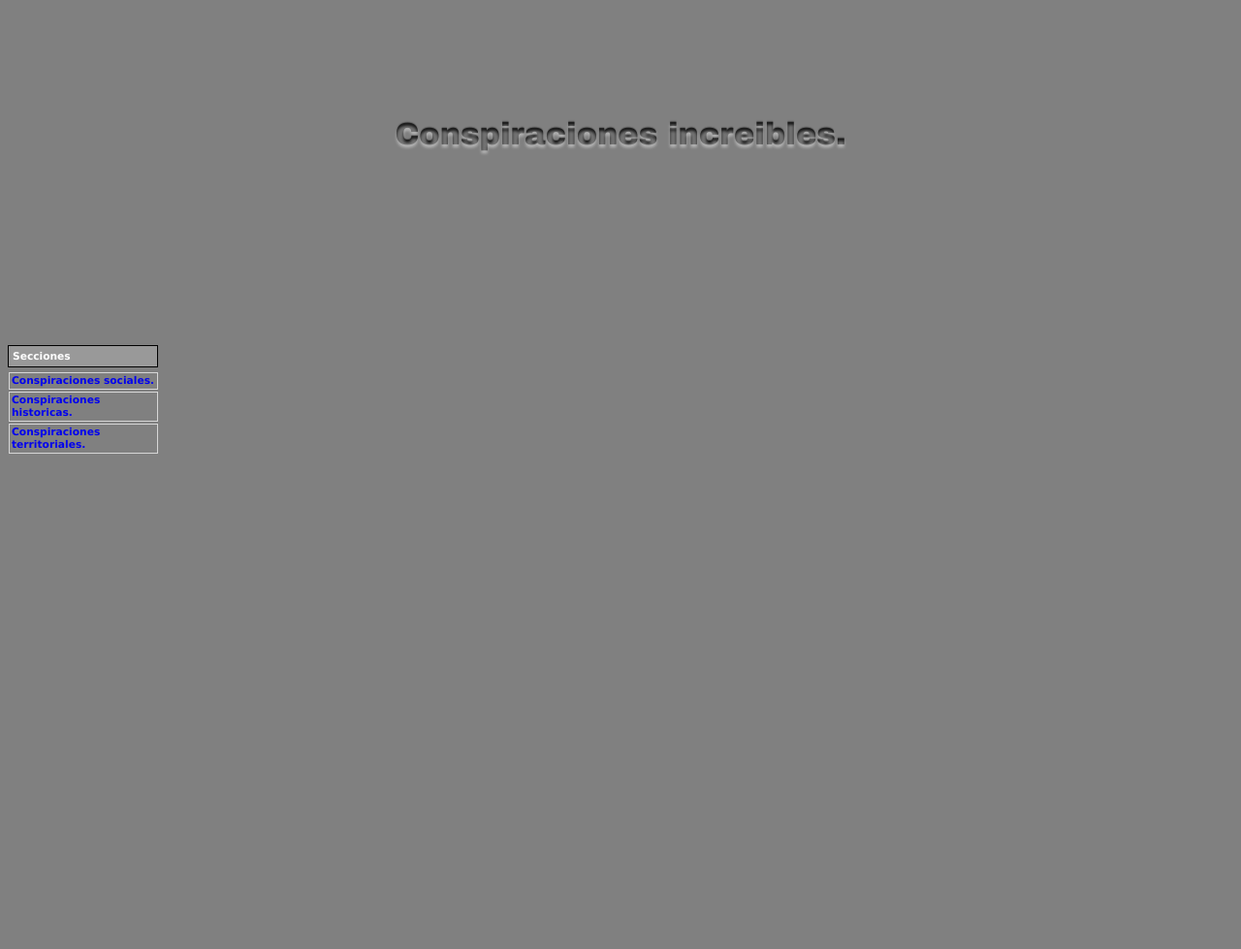
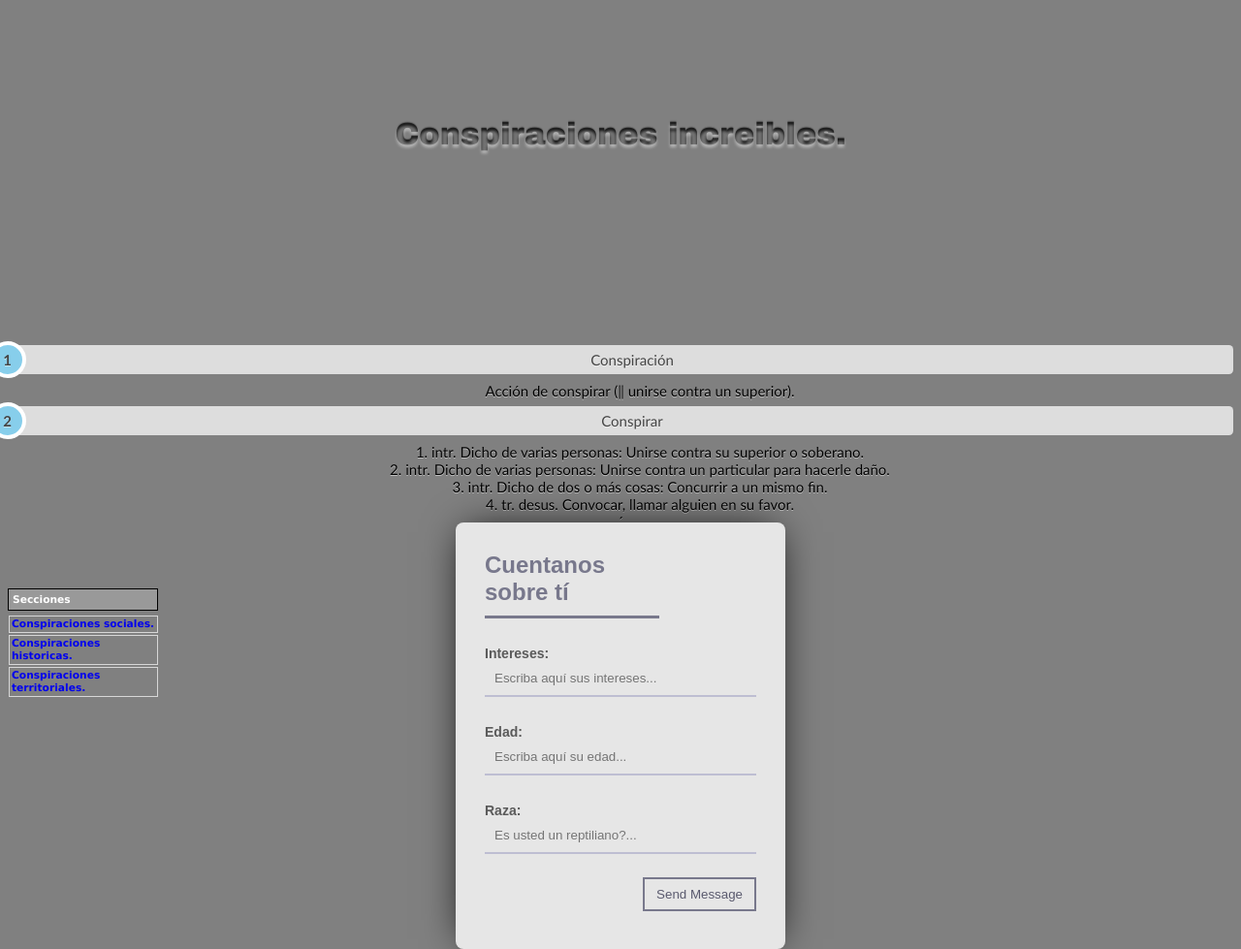
Before and after one commit to FeedEmpanao/pagina-css, a plain HTML site: page recursos pagina css 2/index.html in a window 1280 px wide. Shown: the whole page at 97% size. Before the commit the page ends 800 px from the top, so only its background shows below. Drawn offline with Linux system fonts and the light colour scheme.

Commit message:
Push de cambios.

```diff
--- a/recursos pagina css 2/index.css
+++ b/recursos pagina css 2/index.css
@@ -72,3 +72,71 @@ body{
         padding-top: 100px;
         margin-bottom: 200px;
      }
+     #lista2 {
+      counter-reset: li;
+      list-style: none;
+      *list-style: decimal;
+      font: 15px 'trebuchet MS', 'lucida sans';
+      padding: 0;
+      margin-bottom: 4em;
+      text-shadow: 0 1px 0 rgba(255,255,255,.5);
+  }
+
+  #lista2 dl {
+      margin: 0 0 0 2em;
+  }
+
+  #lista2 dt{
+      position: relative;
+      display: block;
+      padding: .4em .4em .4em 2em;
+      *padding: .4em;
+      margin: .5em 0;
+      background: #ddd;
+      color: #444;
+      text-decoration: none;
+      border-radius: .3em;
+      transition: all .3s ease-out;
+  }
+
+  #lista2 dd:hover{
+      background: #eee;
+  }
+
+  #lista2 dt:hover:before{
+      transform: rotate(360deg);
+  }
+
+  #lista2 dt:before{
+      content: counter(li);
+      counter-increment: li;
+      position: absolute;
+      left: -1.3em;
+      top: 50%;
+      margin-top: -1.3em;
+      background: #87ceeb;
+      height: 2em;
+      width: 2em;
+      line-height: 2em;
+      border: .3em solid #fff;
+      text-align: center;
+      font-weight: bold;
+      border-radius: 2em;
+      transition: all .3s ease-out;
+  }
+  #definiciones {
+     text-align: center;
+   }
+
+   fuente {
+      text-align: center;
+      position: absolute;
+   }
+
+.form{width:340px;height:440px;background:#e6e6e6;border-radius:8px;box-shadow:0 0 40px -10px #000;margin:calc(50vh - 600px) auto;padding:20px 30px;max-width:calc(100vw - 40px);box-sizing:border-box;font-family:'Montserrat',sans-serif;position:relative}
+h2{margin:10px 0;padding-bottom:10px;width:180px;color:#78788c;border-bottom:3px solid #78788c}
+input{width:100%;padding:10px;box-sizing:border-box;background:none;outline:none;resize:none;border:0;font-family:'Montserrat',sans-serif;transition:all .3s;border-bottom:2px solid #bebed2}
+input:focus{border-bottom:2px solid #78788c}
+p:before{content:attr(type);display:block;margin:28px 0 0;font-size:14px;color:#5a5a5a}
+button{float:right;padding:8px 12px;margin:8px 0 0;font-family:'Montserrat',sans-serif;border:2px solid #78788c;background:0;color:#5a5a6e;cursor:pointer;transition:all .3s}
+button:hover{background:#78788c;color:#fff}
--- a/recursos pagina css 2/index.html
+++ b/recursos pagina css 2/index.html
@@ -1,10 +1,11 @@
-<!DOCTYPE html PUBLIC "-//W3C//DTD XHTML 1.0 Strict//EN"
-"http://www.w3c.org/TR/xhtml1/DTD/xhtml1-strict.dtd">
+<!DOCTYPE html PUBLIC "-//W3C//DTD XHTML 1.0 Strict//EN" "http://www.w3c.org/TR/xhtml1/DTD/xhtml1-strict.dtd">
 <html xmlns="http://www.w3.org/1999/xhtml" lang="es" xml:lang="es">
+
 <head>
     <meta http-equiv="Content-Type" content="text/html; charset=UTF-8" />
     <title> Carlos Navarro Segarra </title>
-        <link rel="stylesheet" href="index.css"> </link>
+    <link rel="stylesheet" href="index.css">
+    </link>
 </head>
 
 <body>
@@ -14,6 +15,18 @@
     <h1>
         Conspiraciones increibles.
     </h1>
+
+    <nav id="definiciones">
+        <dl id="lista2">
+            <dt>Conspiración</dt>
+            <dd>Acción de conspirar (‖ unirse contra un superior).</dd>
+            <dt> Conspirar </dt>
+            <dd>1. intr. Dicho de varias personas: Unirse contra su superior o soberano.</dd>
+            <dd>2. intr. Dicho de varias personas: Unirse contra un particular para hacerle daño.</dd>
+            <dd>3. intr. Dicho de dos o más cosas: Concurrir a un mismo fin.</dd>
+            <dd>4. tr. desus. Convocar, llamar alguien en su favor. </dd>´
+        </dl>
+    </nav>
 
     <div id="nav">
         <div class="titulonav">
@@ -29,4 +42,16 @@
         </div>
     </div>
 
+    <form class="form">
+        <h2>Cuentanos sobre tí</h2>
+        <p type="Intereses:"><input placeholder="Escriba aquí sus intereses..."></input></p>
+        <p type="Edad:"><input placeholder="Escriba aquí su edad..."></input></p>
+        <p type="Raza:"><input placeholder="Es usted un reptiliano?..."></input></p>
+        <button>Send Message</button>
+    </form>
+
+
+
+
+
 </body>
```
Lines whose indentation alone changed are shown as unchanged.
